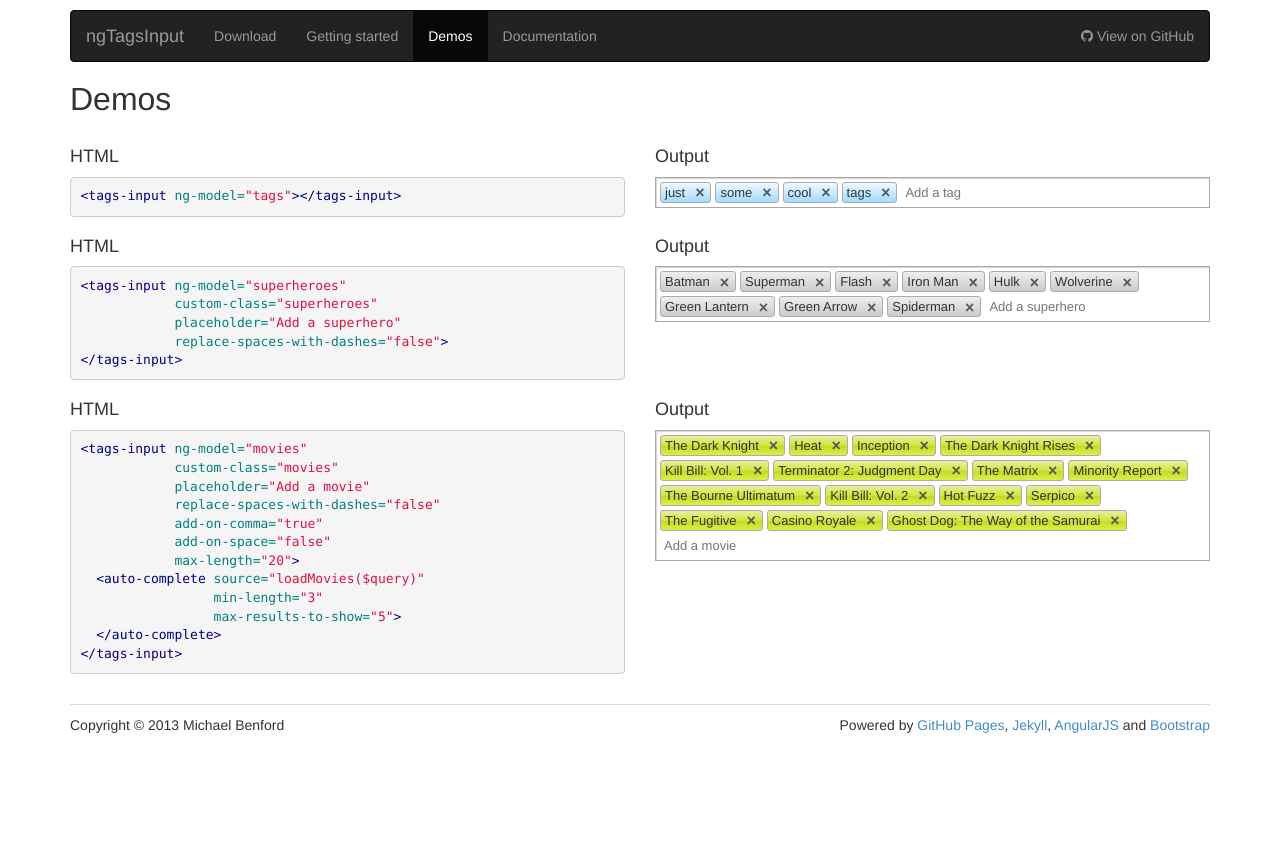
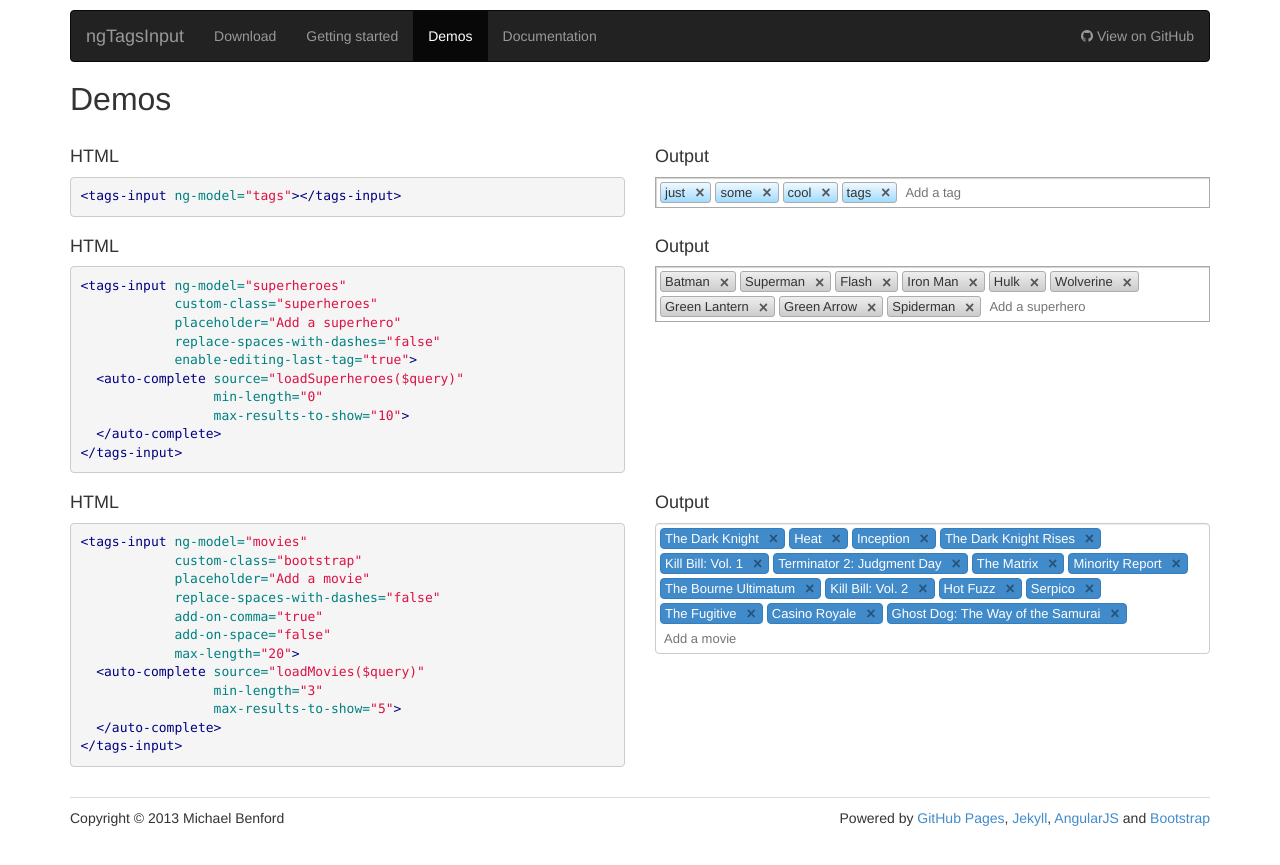
Before and after one commit to mbenford/ngTagsInput, a Jekyll site: the page built from demos.html, in a window 1280 px wide. Shown: the top 865 px of the page. Built offline with Jekyll 4.4.1, drawn with Linux system fonts in a browser that asks for light colours; nearby versions of some CDN libraries; Markdown is read by kramdown in place of the engine named in the settings.

Commit message:
Updated demo page

```diff
--- a/_config.yml
+++ b/_config.yml
@@ -3,6 +3,4 @@ markdown: redcarpet
 pygments: true
 exclude: ['node_modules','*.log']
 stable_version: 1.0.0
-minified_size: 10kb
-unminified_size: 25kb
 production_url: http://mbenford.github.io/ngTagsInput
--- a/css/styles.css
+++ b/css/styles.css
@@ -52,7 +52,7 @@ h3 {
 }
 
 .btn-download {
-    width: 100px;
+    width: 150px;
 }
 
 .tags-input-home .tags li {
@@ -169,5 +169,5 @@ h3 {
 
 .bootstrap .autocomplete li.selected {
     color: #262626;
-    background-color: #f5f5f5;
+    background-color: #e9e9e9;
 }
--- a/demos.html
+++ b/demos.html
@@ -27,7 +27,12 @@ priority: 0.50
 <tags-input ng-model="superheroes"
             custom-class="superheroes"
             placeholder="Add a superhero"
-            replace-spaces-with-dashes="false">
+            replace-spaces-with-dashes="false"
+            enable-editing-last-tag="true">
+  <auto-complete source="loadSuperheroes($query)"
+                 min-length="0"
+                 max-results-to-show="10">
+  </auto-complete>
 </tags-input>
 {% endhighlight %}
     </div>
@@ -36,7 +41,12 @@ priority: 0.50
       <tags-input ng-model="superheroes"
                   custom-class="superheroes"
                   placeholder="Add a superhero"
-                  replace-spaces-with-dashes="false">
+                  replace-spaces-with-dashes="false"
+                  enable-editing-last-tag="true">
+        <auto-complete source="loadSuperheroes($query)"
+                       min-length="0"
+                       max-results-to-show="10">
+        </auto-complete>
       </tags-input>
     </div>
   </div>
@@ -46,7 +56,7 @@ priority: 0.50
       <h4>HTML</h4>
 {% highlight html %}
 <tags-input ng-model="movies"
-            custom-class="movies"
+            custom-class="bootstrap"
             placeholder="Add a movie"
             replace-spaces-with-dashes="false"
             add-on-comma="true"
@@ -62,7 +72,7 @@ priority: 0.50
     <div class="col-md-6">
       <h4>Output</h4>
       <tags-input ng-model="movies"
-                  custom-class="movies"
+                  custom-class="bootstrap"
                   placeholder="Add a movie"
                   replace-spaces-with-dashes="false"
                   add-on-comma="true"
--- a/download.html
+++ b/download.html
@@ -18,8 +18,8 @@ priority: 0.80
     <div class="row row-download">
       <div class="col-md-12">
         <h3>Source code</h3>
-        <a href="https://github.com/mbenford/ngTagsInput/releases/download/v{{ site.stable_version }}/ng-tags-input.min.zip" class="btn btn-primary btn-download">Minified ({{ site.minified_size }})</a>
-        <a href="https://github.com/mbenford/ngTagsInput/releases/download/v{{ site.stable_version }}/ng-tags-input.zip" class="btn btn-default btn-download">Unminified ({{ site.unminified_size }})</a>
+        <a href="https://github.com/mbenford/ngTagsInput/releases/download/v{{ site.stable_version }}/ng-tags-input.min.zip" class="btn btn-primary btn-download">Minified</a>
+        <a href="https://github.com/mbenford/ngTagsInput/releases/download/v{{ site.stable_version }}/ng-tags-input.zip" class="btn btn-default btn-download">Unminified</a>
       </div>
     </div>
 
--- a/js/app.js
+++ b/js/app.js
@@ -1,15 +1,18 @@
 angular.module("ngTagsInputSite", ['ngTagsInput'])
-    .controller('HomeCtrl', function($scope, $http, $q) {
-        var superheroes;
-        $http.get('superheroes.json').success(function(data) {
-            superheroes = data;
-        });
-        $scope.tags = ['Batman', 'Superman', 'Flash'];
-        $scope.loadItems = function($query) {
+    .service('data', function($http, $q) {
+        var files = {};
+
+        this.load = function(name, file) {
+            $http.get(file).success(function(data) {
+                files[name] = data;
+            });
+        };
+
+        this.search = function(name, query) {
             var items, deferred = $q.defer();
 
-            items = _.chain(superheroes)
-                .filter(function(x) { return x.toLowerCase().indexOf($query.toLowerCase()) > -1; })
+            items = _.chain(files[name])
+                .filter(function(x) { return x.toLowerCase().indexOf(query.toLowerCase()) > -1; })
                 .take(10)
                 .value();
 
@@ -17,7 +20,18 @@ angular.module("ngTagsInputSite", ['ngTagsInput'])
             return deferred.promise;
         }
     })
-    .controller('DemoCtrl', function($scope) {
+    .controller('HomeCtrl', function($scope, data) {
+        data.load('superheroes', 'superheroes.json');
+
+        $scope.tags = ['Batman', 'Superman', 'Flash'];
+        $scope.loadItems = function($query) {
+            return data.search('superheroes', $query);
+        }
+    })
+    .controller('DemoCtrl', function($scope, data) {
+        data.load('superheroes', 'superheroes.json');
+        data.load('movies', 'movies.json');
+
         $scope.tags = ['just','some','cool','tags'];
         $scope.superheroes = ['Batman', 'Superman', 'Flash', 'Iron Man', 'Hulk', 'Wolverine', "Green Lantern", "Green Arrow", "Spiderman"];
         $scope.movies = ['The Dark Knight',
@@ -36,8 +50,11 @@ angular.module("ngTagsInputSite", ['ngTagsInput'])
             'Casino Royale',
             'Ghost Dog: The Way of the Samurai'];
 
+        $scope.loadSuperheroes = function($query) {
+            return data.search('superheroes', $query);
+        };
         $scope.loadMovies = function($query) {
-
+            return data.search('movies', $query);
         };
     })
     .controller('GettingStartedCtrl', function($scope, $q) {
```
